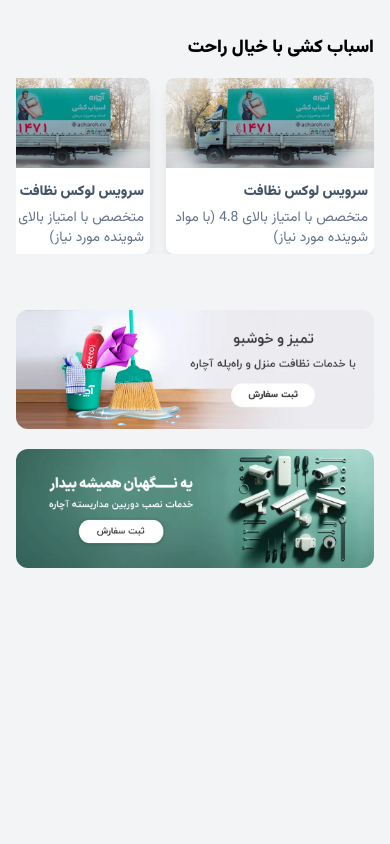
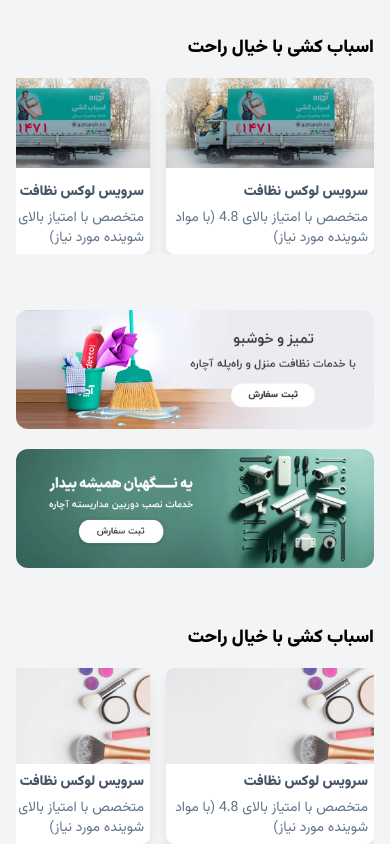
Before and after one commit to mhdix/achare, a website: page public/index.html in a window 390 px wide. Shown: the part 1350-2194 px from the top of the page. Before the commit the page ends 1974 px from the top, so only its background shows below. Drawn offline with Linux system fonts and the light colour scheme.

Commit message:
service3 create mobile responsive

```diff
--- a/public/index.html
+++ b/public/index.html
@@ -272,16 +272,42 @@
             </div>
         </div>
 
-        <!-- banner 3 -->
+        <!-- banner 3, 4 -->
         <div class="w-full overflow-hidden">
             <img src="../assets/image/workround/banner3.webp" class="w-full rounded-xl"  alt="">
             <img src="../assets/image/workround/banner4.webp" class="w-full rounded-xl mt-5" alt="">
         </div>
 
-        <!-- banner 4 -->
-        <div class="w-full rounded-xl overflow-hidden">
+        <!-- services -->
+        <div class="space-y-4">
+            <h1 class="block text-lg font-bold">اسباب کشی با خیال راحت</h1>
+
+            <div class="flex flex-grow-0 gap-4 md:gap-8 overflow-scroll md:space-y-0">
+                <div class="h-auto rounded-lg bg-white overflow-hidden shadow-lg min-w-52 md:min-w-72">
+                    <div class="min-h-24 max-h-24 overflow-hidden relative object-bottom">
+                        <img src="../assets/image/workround/service2.webp" class="object-cover">
+                    </div>
+                    <p class="text-slate-600 font-bold text-sm pt-2 px-1.5">سرویس لوکس نظافت</p>
+                    <p class="text-slate-500 text-sm p-1.5">متخصص با امتیاز بالای 4.8 (با مواد شوینده مورد نیاز)</p>
+                </div>
+                <div class="h-auto rounded-lg bg-white overflow-hidden shadow-lg min-w-52 md:min-w-72">
+                    <div class="min-h-24 max-h-24 overflow-hidden relative object-bottom">
+                        <img src="../assets/image/workround/service2.webp" class="object-cover">
+                    </div>
+                    <p class="text-slate-600 font-bold text-sm pt-2 px-1.5">سرویس لوکس نظافت</p>
+                    <p class="text-slate-500 text-sm p-1.5">متخصص با امتیاز بالای 4.8 (با مواد شوینده مورد نیاز)</p>
+                </div>
+                <div class="h-auto rounded-lg bg-white overflow-hidden shadow-lg min-w-52 md:min-w-72">
+                    <div class="min-h-24 max-h-24 overflow-hidden relative object-bottom">
+                        <img src="../assets/image/workround/service2.webp" class="object-cover">
+                    </div>
+                    <p class="text-slate-600 font-bold text-sm pt-2 px-1.5">سرویس لوکس نظافت</p>
+                    <p class="text-slate-500 text-sm p-1.5">متخصص با امتیاز بالای 4.8 (با مواد شوینده مورد نیاز)</p>
+                </div>
+
+
+            </div>
         </div>
-
     </div>
 </body>
 </html>
```
Also changed, not shown: assets/image/workround/service2.webp (added).
